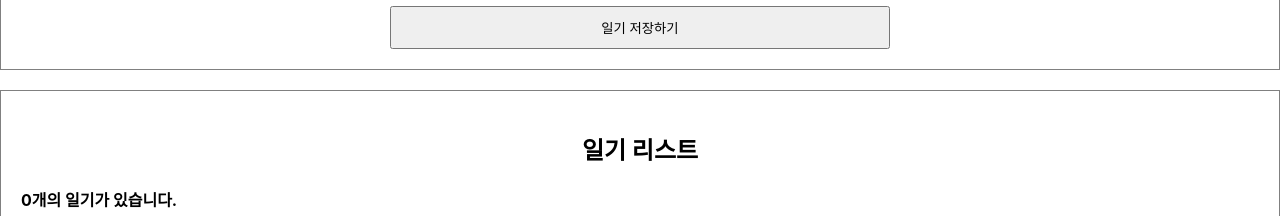
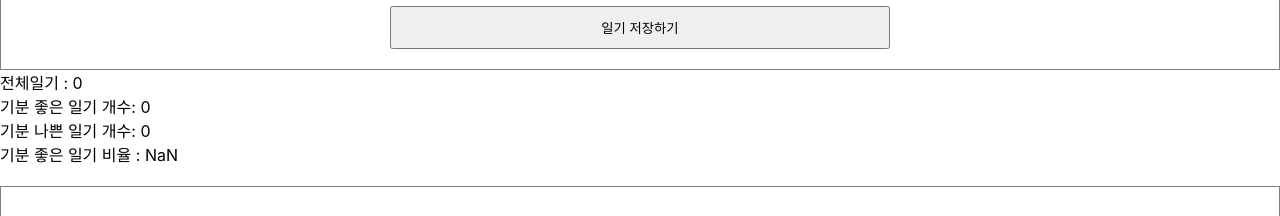
Before and after one commit to yeshforest/simplediary, a React (Create React App) app: page / in a window 1280 px wide. Shown: the part 404-620 px from the top of the page. Built offline with nearby package versions, Linux system fonts and the light colour scheme; no server answers.

Commit message:
[feat] getDiaryAnalysis by useMemo

```diff
--- a/src/App.js
+++ b/src/App.js
@@ -1,11 +1,10 @@
 import "./App.css";
-import React, { useEffect, useRef, useState } from "react";
+import React, { useEffect, useRef, useState, useMemo } from "react";
 import DiaryEditor from "./DiaryEditor";
 import DiaryList from "./DiaryList";
 
-//https://jsonplaceholder.typicode.com/comments
-
 function App() {
+  //리렌더링이 일어난다-> App함수가 한번 더 호출된다.
   const [data, setData] = useState([]);
 
   const dataId = useRef(0);
@@ -57,9 +56,22 @@
     );
   };
 
+  const getDiaryAnalysis = useMemo(() => {
+    console.log("일기 분석 시작 ");
+    const goodCount = data.filter((it) => it.emotion >= 3).length;
+    const badCount = data.length - goodCount;
+    const goodRatio = (goodCount / data.length) * 100;
+    return { goodCount, badCount, goodRatio };
+  }, [data.length]);
+
+  const { goodCount, badCount, goodRatio } = getDiaryAnalysis;
   return (
     <div className="App">
       <DiaryEditor onCreate={onCreate} />
+      <div>전체일기 : {data.length}</div>
+      <div>기분 좋은 일기 개수: {goodCount}</div>
+      <div>기분 나쁜 일기 개수: {badCount}</div>
+      <div>기분 좋은 일기 비율 : {goodRatio}</div>
       <DiaryList onEdit={onEdit} onRemove={onRemove} diaryList={data} />
     </div>
   );
```
